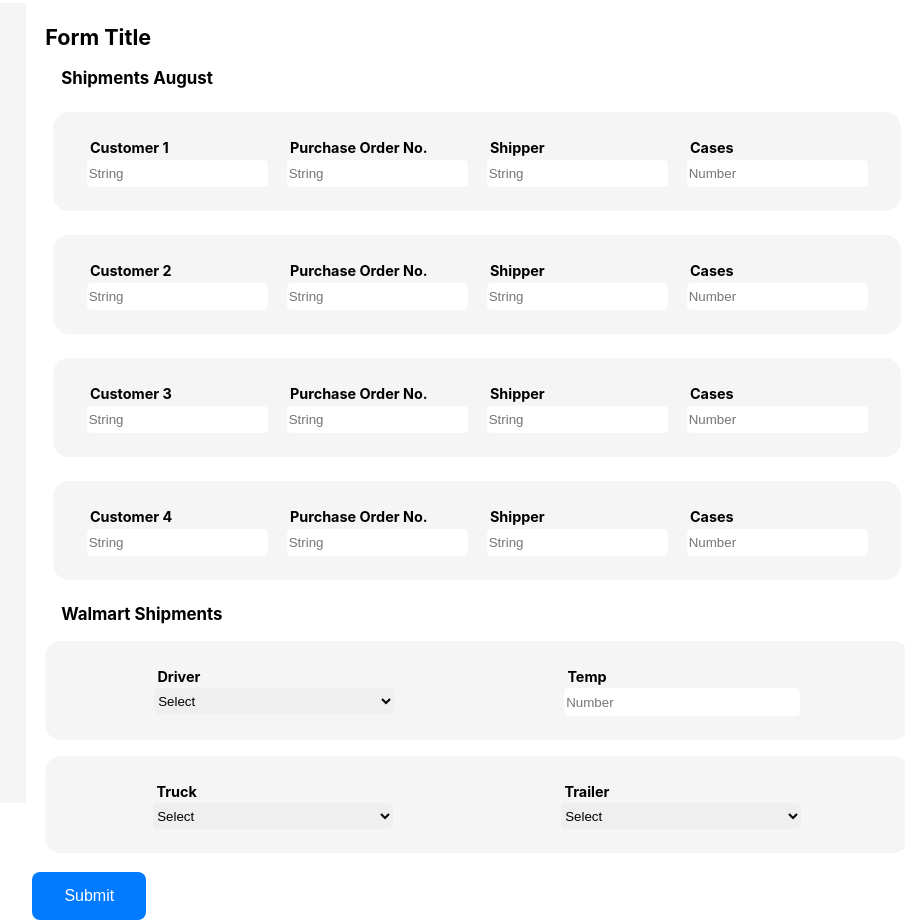
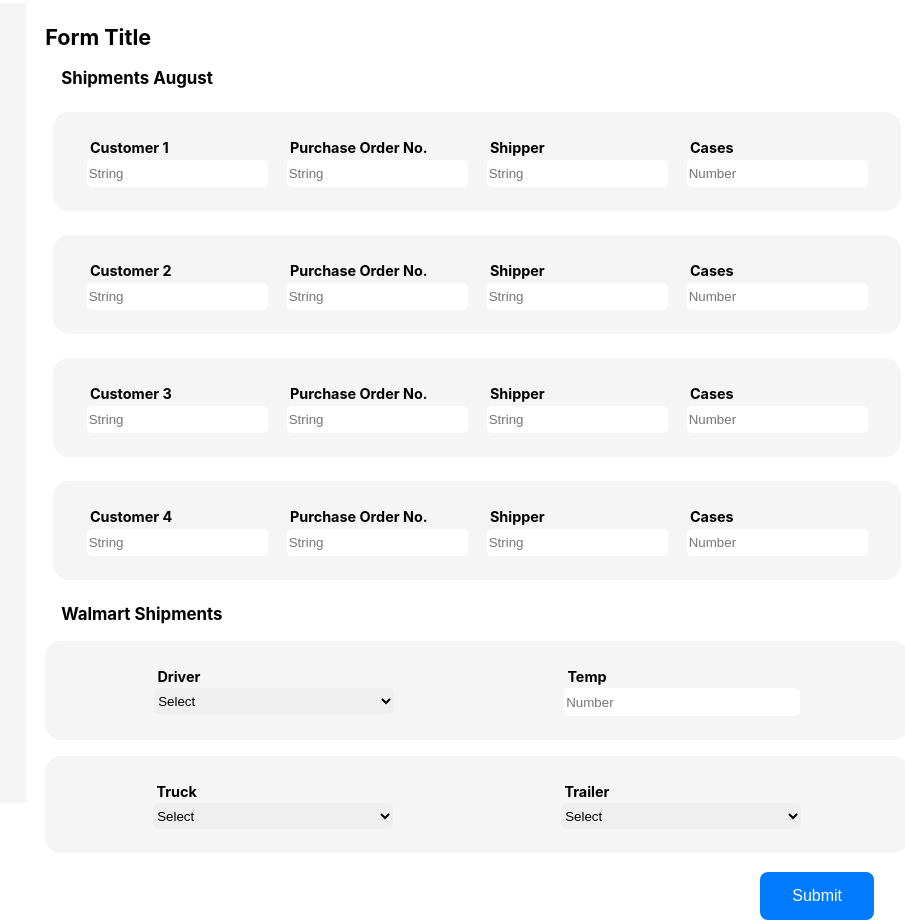
Before and after one commit to RiazCKhan/SR-front-end-test, a React (Create React App) app: page / in a window 1280 px wide. Shown: the whole page, without its empty margins (166-1071 px from the left). Built offline with nearby package versions, Linux system fonts and the light colour scheme.

Commit message:
add btn div class

```diff
--- a/src/components/Main.jsx
+++ b/src/components/Main.jsx
@@ -33,7 +33,7 @@ export default function Main() {
       <ShipmentList
         setShipmentData={setShipmentData}
       />
-      <div>
+      <div className="btn-container">
         <button className="submit-btn" onClick={() => fakeSubmit()}>Submit</button>
       </div>
     </>
```
